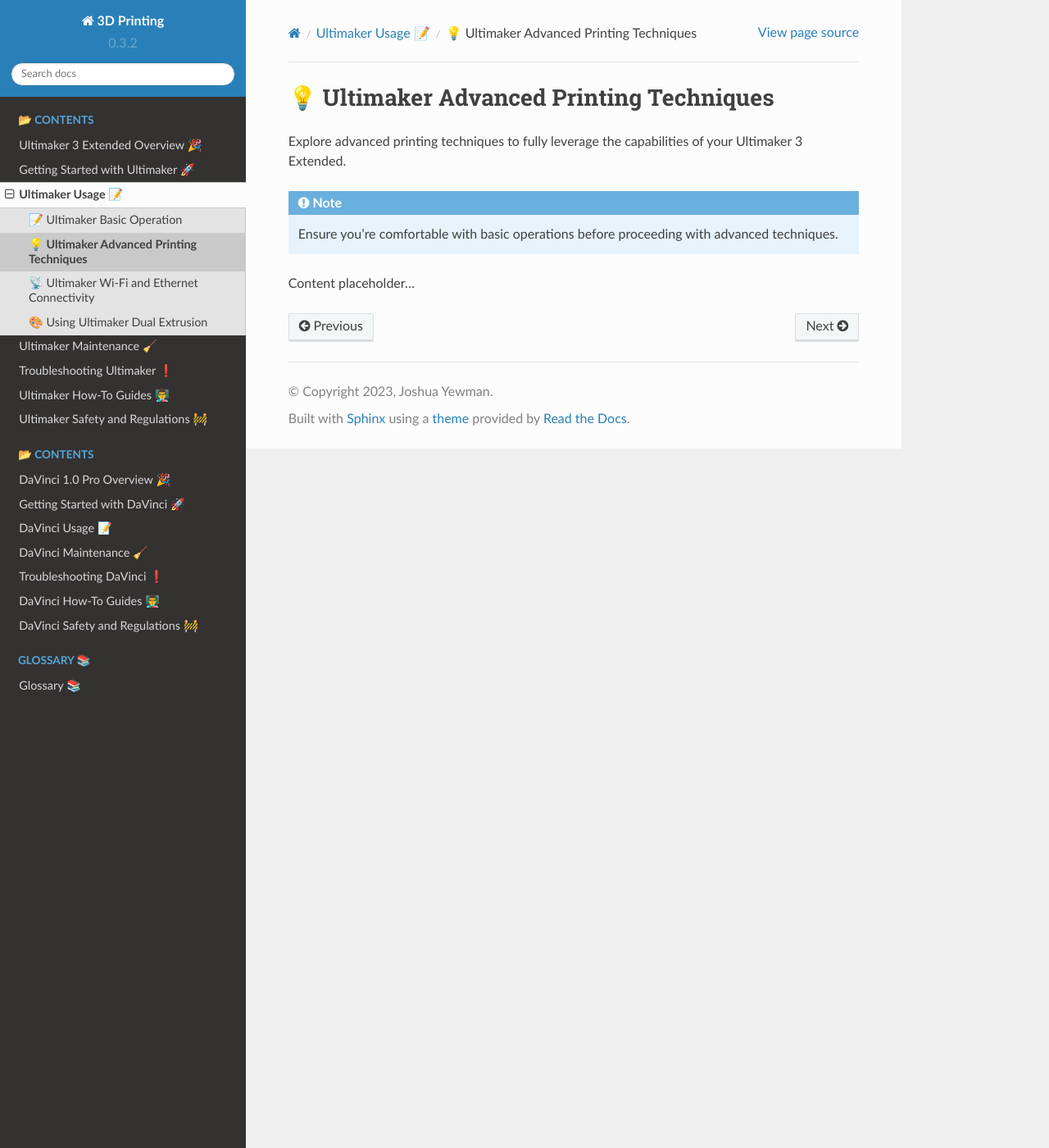
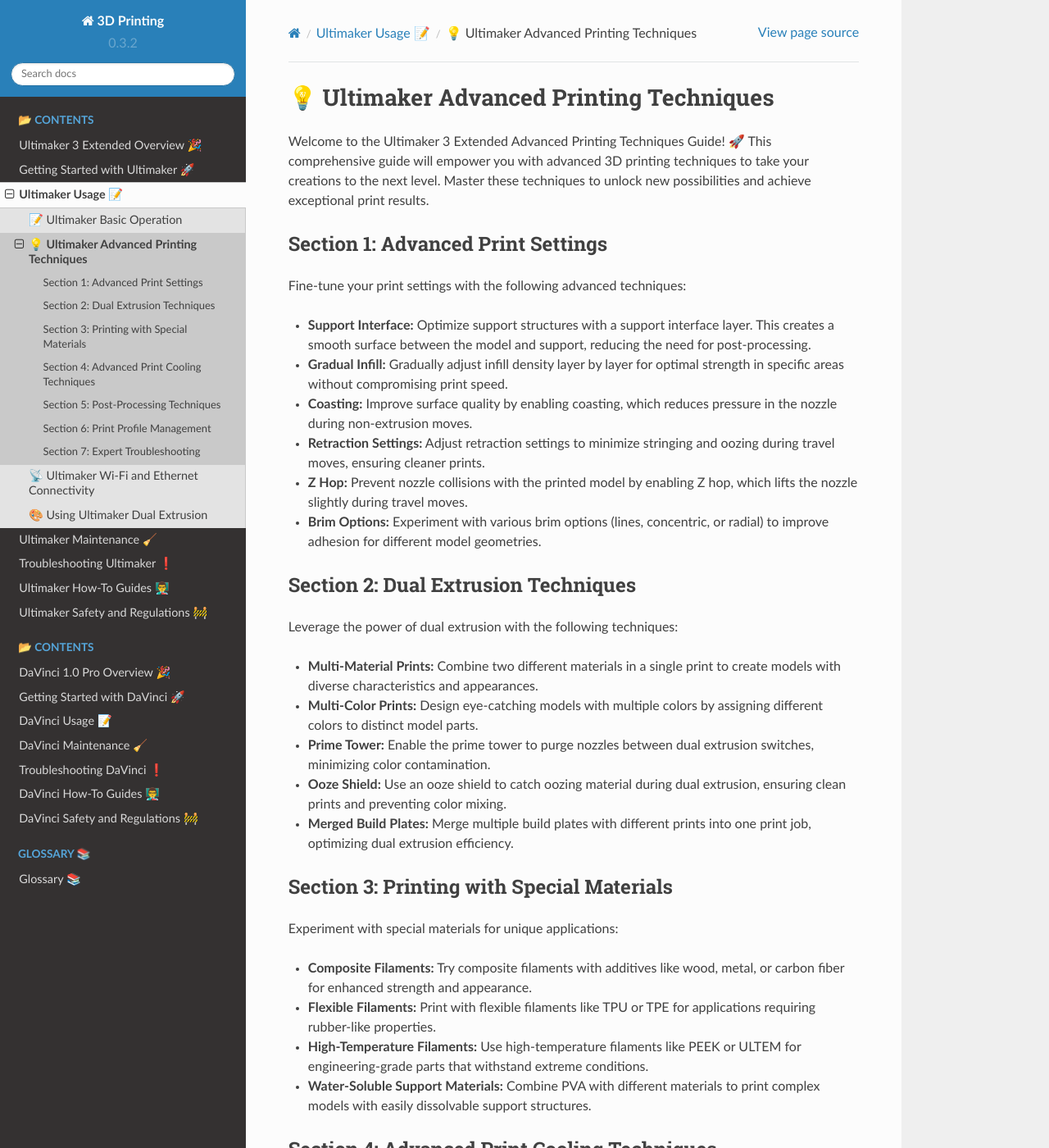
Before and after one commit to JYewman/gs-3dprint, a Sphinx documentation site: the page built from docs/source/ultimaker/usage/advanced_printing.rst, in a window 1280 px wide and 1400 px high. Shown: the whole window at 82% size. Built offline with Sphinx 7.4.7 and the Read the Docs theme 2.0.0, drawn with Linux system fonts in a browser that asks for light colours; pages that are not in the unit, such as notebooks, are missing from menus; some of the changed text lies outside the part shown.

Commit message:
um3 advprt

```diff
--- a/docs/source/ultimaker/usage/advanced_printing.rst
+++ b/docs/source/ultimaker/usage/advanced_printing.rst
@@ -2,10 +2,107 @@
 💡 Ultimaker Advanced Printing Techniques
 ==================================
 
-Explore advanced printing techniques to fully leverage the capabilities of your Ultimaker 3 Extended.
+.. rst-class:: lead
 
-.. note::
+Welcome to the Ultimaker 3 Extended Advanced Printing Techniques Guide! 🚀 This comprehensive guide will empower you with advanced 3D printing techniques to take your creations to the next level. Master these techniques to unlock new possibilities and achieve exceptional print results.
 
-   Ensure you're comfortable with basic operations before proceeding with advanced techniques.
+Section 1: Advanced Print Settings
+----------------------------------
 
-Content placeholder...
+Fine-tune your print settings with the following advanced techniques:
+
+- **Support Interface:** Optimize support structures with a support interface layer. This creates a smooth surface between the model and support, reducing the need for post-processing.
+
+- **Gradual Infill:** Gradually adjust infill density layer by layer for optimal strength in specific areas without compromising print speed.
+
+- **Coasting:** Improve surface quality by enabling coasting, which reduces pressure in the nozzle during non-extrusion moves.
+
+- **Retraction Settings:** Adjust retraction settings to minimize stringing and oozing during travel moves, ensuring cleaner prints.
+
+- **Z Hop:** Prevent nozzle collisions with the printed model by enabling Z hop, which lifts the nozzle slightly during travel moves.
+
+- **Brim Options:** Experiment with various brim options (lines, concentric, or radial) to improve adhesion for different model geometries.
+
+Section 2: Dual Extrusion Techniques
+-------------------------------------
+
+Leverage the power of dual extrusion with the following techniques:
+
+- **Multi-Material Prints:** Combine two different materials in a single print to create models with diverse characteristics and appearances.
+
+- **Multi-Color Prints:** Design eye-catching models with multiple colors by assigning different colors to distinct model parts.
+
+- **Prime Tower:** Enable the prime tower to purge nozzles between dual extrusion switches, minimizing color contamination.
+
+- **Ooze Shield:** Use an ooze shield to catch oozing material during dual extrusion, ensuring clean prints and preventing color mixing.
+
+- **Merged Build Plates:** Merge multiple build plates with different prints into one print job, optimizing dual extrusion efficiency.
+
+Section 3: Printing with Special Materials
+------------------------------------------
+
+Experiment with special materials for unique applications:
+
+- **Composite Filaments:** Try composite filaments with additives like wood, metal, or carbon fiber for enhanced strength and appearance.
+
+- **Flexible Filaments:** Print with flexible filaments like TPU or TPE for applications requiring rubber-like properties.
+
+- **High-Temperature Filaments:** Use high-temperature filaments like PEEK or ULTEM for engineering-grade parts that withstand extreme conditions.
+
+- **Water-Soluble Support Materials:** Combine PVA with different materials to print complex models with easily dissolvable support structures.
+
+Section 4: Advanced Print Cooling Techniques
+--------------------------------------------
+
+Optimize print cooling for better print quality:
+
+- **Cooling Fan Speed:** Adjust cooling fan speed during different print phases to reduce warping and improve overhang performance.
+
+- **Print Cooling Ducts:** Upgrade your 3D printer with improved print cooling ducts to enhance cooling efficiency.
+
+- **Print Cooling Shrouds:** Install custom print cooling shrouds for better directional airflow to intricate parts.
+
+- **Bridging Settings:** Fine-tune bridging settings to achieve smooth and stable bridge layers.
+
+Section 5: Post-Processing Techniques
+--------------------------------------
+
+Refine your prints with post-processing techniques:
+
+- **Sanding and Smoothing:** Sand the printed surface to achieve a smoother finish and remove layer lines.
+
+- **Priming and Painting:** Prime the model before painting to improve paint adhesion and achieve a professional finish.
+
+- **Acetone Vapor Smoothing:** Use acetone vapor to smooth prints made with ABS, giving them a glossy appearance.
+
+- **Assembly Techniques:** Assemble printed parts using adhesives or snap-fit mechanisms for functional and complex designs.
+
+Section 6: Print Profile Management
+------------------------------------
+
+Organize and manage print profiles effectively:
+
+- **Custom Print Profiles:** Save and organize custom print profiles in Ultimaker Cura for easy access and reuse.
+
+- **Profile Backup and Sharing:** Back up your custom profiles and share them with the Ultimaker community for collaboration and inspiration.
+
+- **Importing and Exporting Profiles:** Import profiles from other users or export your profiles for use on different computers or printers.
+
+Section 7: Expert Troubleshooting
+---------------------------------
+
+Become an expert troubleshooter by identifying and resolving complex printing issues:
+
+- **Fine-Tuning Retraction:** Troubleshoot stringing and oozing issues by adjusting retraction settings.
+
+- **Layer Bonding and Adhesion:** Address layer bonding and adhesion issues by optimizing print temperature and build plate adhesion methods.
+
+- **Warping and Warping Prevention:** Identify warping causes and implement preventive measures like brims, adhesion sheets, or heated chambers.
+
+- **Print Core Maintenance:** Troubleshoot under-extrusion or print quality issues by inspecting and maintaining your print cores.
+
+- **Support Structure Optimization:** Adjust support structure settings to achieve easier support removal and better surface finish.
+
+Remember, advanced printing techniques require experimentation and fine-tuning. Keep a detailed record of your settings and results for future reference.
+
+Enjoy pushing the boundaries of 3D printing with your Ultimaker 3 Extended. Happy Printing! 🖨️🚀🎉
```
